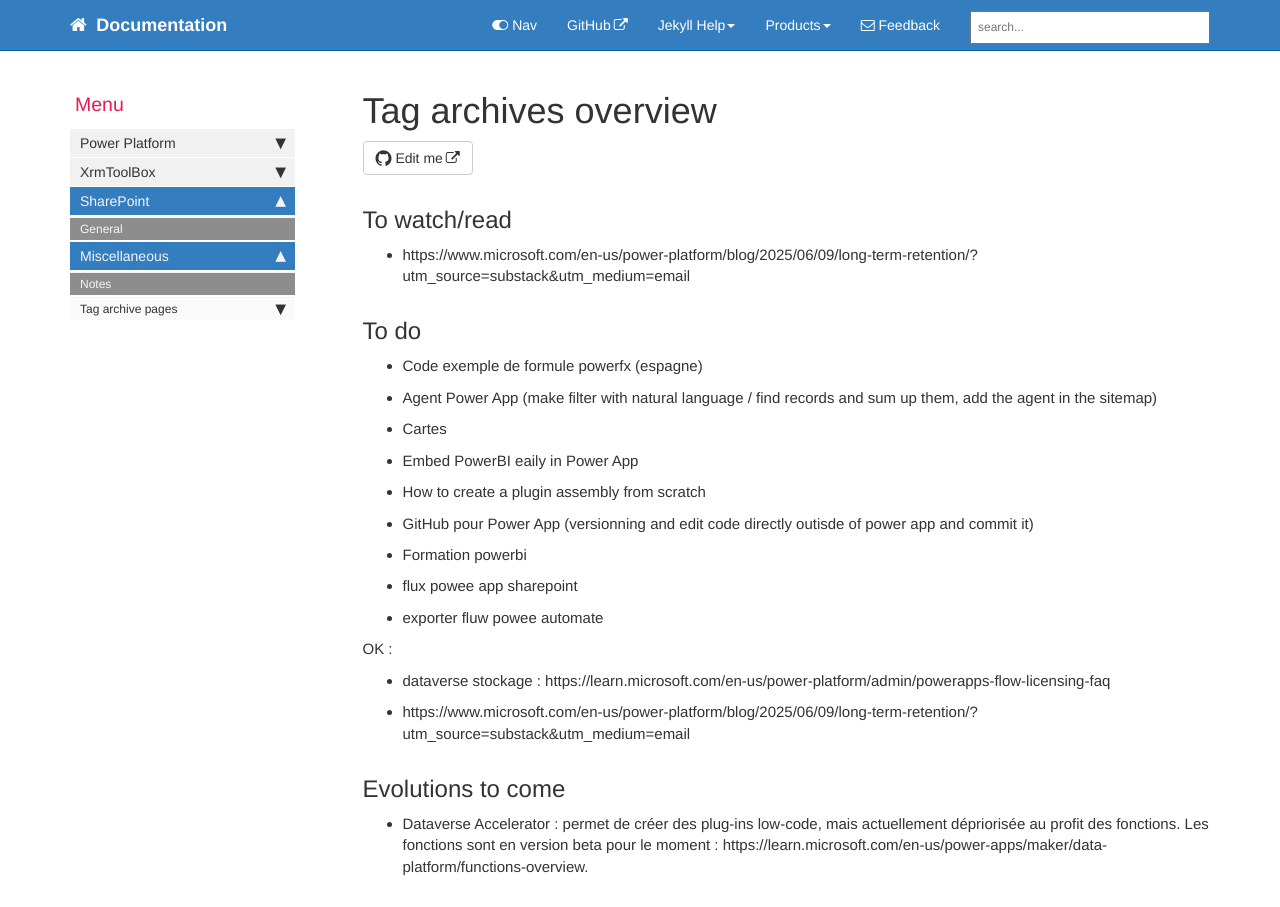
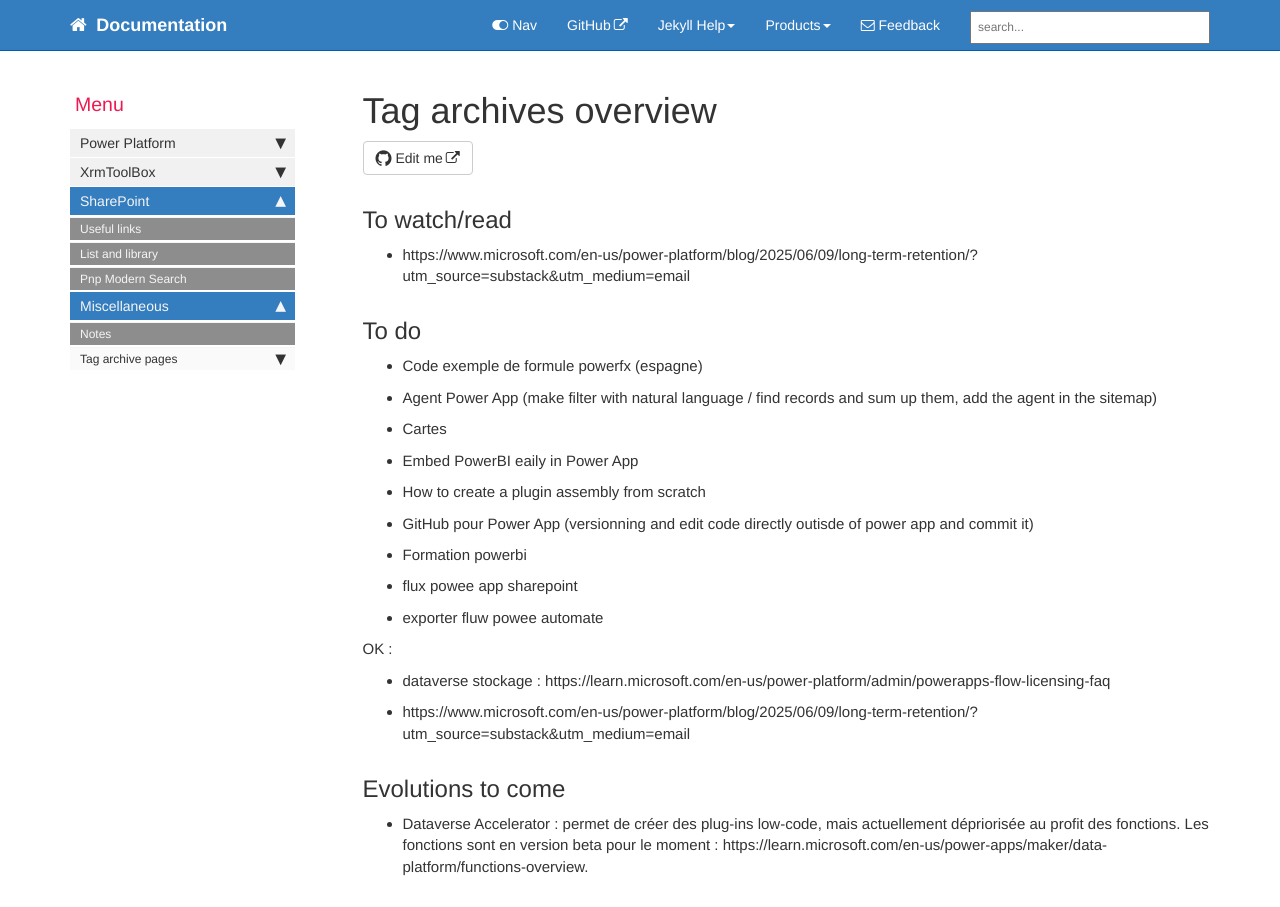
Before and after one commit to gedeontofidji/Documentation, a Jekyll site: the page built from pages/mydoc/mydoc_notes.md, in a window 1280 px wide. Built offline with Jekyll 4.4.1, drawn with Linux system fonts in a browser that asks for light colours; comment, search, counter and statistics services are not loaded.

Commit message:
Update mydoc_sidebar.yml

```diff
--- a/_data/sidebars/mydoc_sidebar.yml
+++ b/_data/sidebars/mydoc_sidebar.yml
@@ -47,7 +47,15 @@ entries:
     output: web
     folderitems:
 
-    - title: General
+    - title: Useful links
+      url: /mydoc_notes.html
+      output: web
+
+    - title: List and library
+      url: /mydoc_notes.html
+      output: web
+
+    - title: Pnp Modern Search
       url: /mydoc_notes.html
       output: web
 
```
